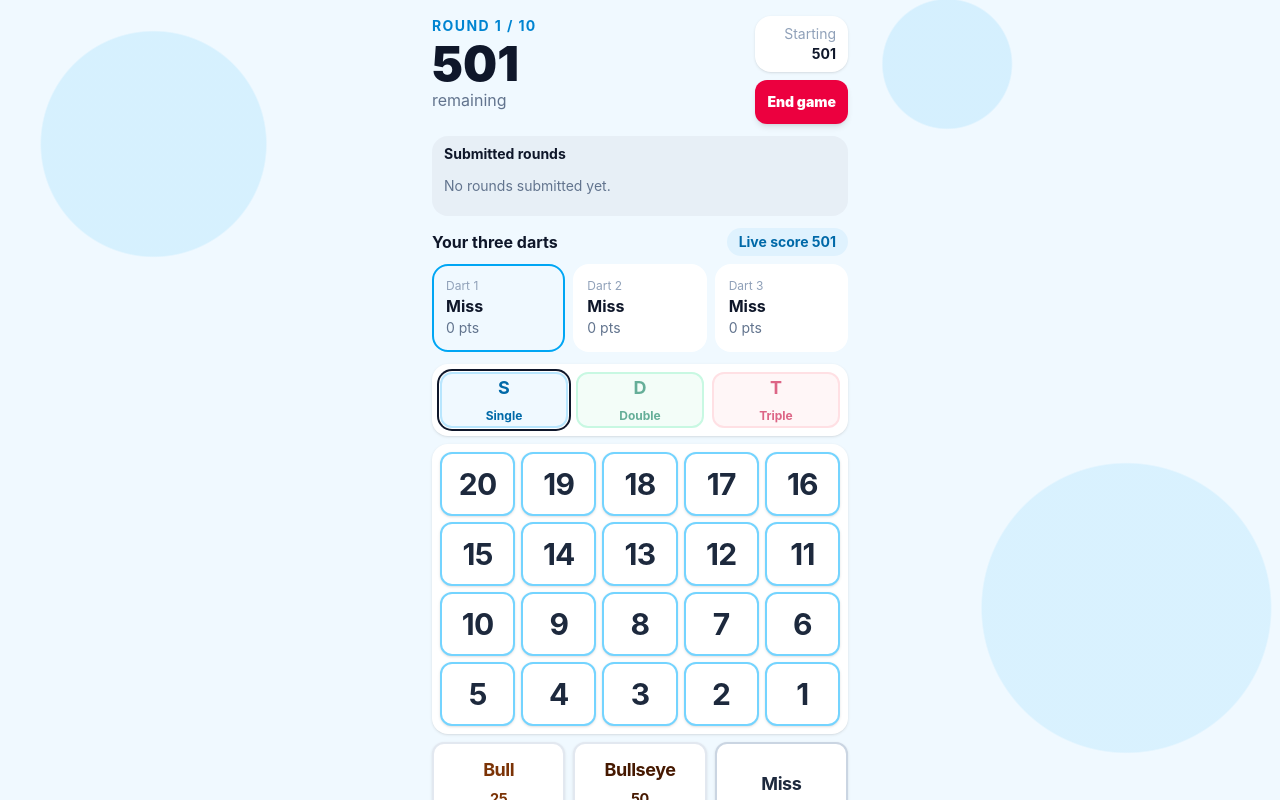
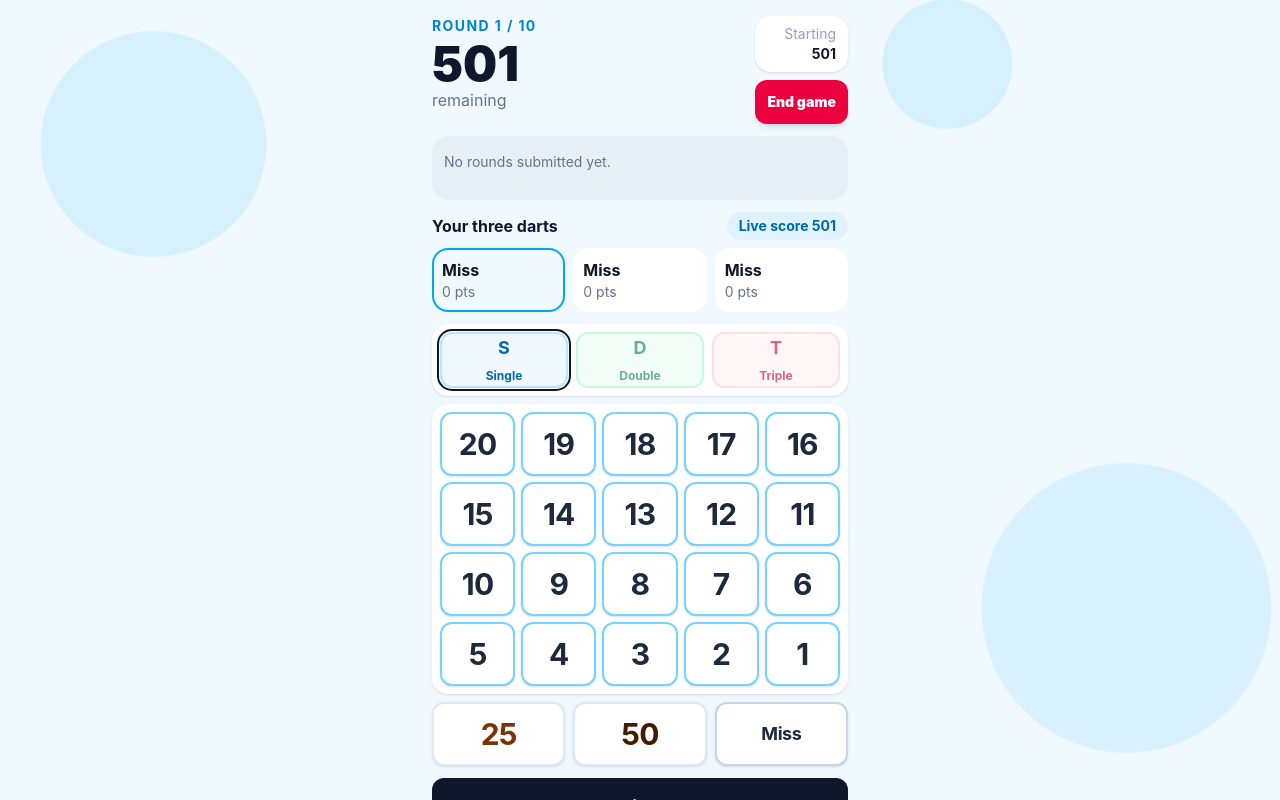
Before and after one commit to netxph/trix, a React (Vite) app: page / in a window 1280 px wide. Both pictures are taken after a click on the button "Start run". Built offline with nearby package versions, Linux system fonts and the light colour scheme.

Commit message:
layout adjustments

```diff
--- a/src/App.tsx
+++ b/src/App.tsx
@@ -25,7 +25,7 @@ function DartPicker({ onPick }: { onPick: (dart: Dart) => void }) {
     <div className="mt-2 rounded-2xl bg-white p-2 shadow-sm">
       <div className="grid grid-cols-5 gap-1.5">{boardNumbers.map(value => <button key={value} aria-label={`${multiplierName} ${value}`} className={`min-h-16 rounded-xl border-2 bg-white px-1 font-sans text-3xl font-bold tracking-tight text-slate-800 shadow-sm active:scale-95 ${multiplier === 1 ? 'border-sky-300' : multiplier === 2 ? 'border-emerald-300' : 'border-rose-300'}`} onClick={() => onPick(numberDart(value, multiplier))}>{value}</button>)}</div>
     </div>
-    <div className="mt-2 grid grid-cols-3 gap-2"><button className={`${button} min-h-16 border-2 border-amber-300 bg-amber-50 text-lg font-bold tracking-tight text-amber-900`} onClick={() => onPick(bullDart(false))}>Bull<br /><small>25</small></button><button className={`${button} min-h-16 border-2 border-amber-300 bg-amber-100 text-lg font-bold tracking-tight text-amber-950`} onClick={() => onPick(bullDart(true))}>Bullseye<br /><small>50</small></button><button className={`${button} min-h-16 border-2 border-slate-300 bg-slate-100 text-lg font-bold tracking-tight text-slate-800`} onClick={() => onPick(miss())}>Miss</button></div>
+    <div className="mt-2 grid grid-cols-3 gap-2"><button className={`${button} min-h-16 border-2 border-amber-300 bg-amber-50 text-3xl font-bold tracking-tight text-amber-900`} onClick={() => onPick(bullDart(false))}>25</button><button className={`${button} min-h-16 border-2 border-amber-300 bg-amber-100 text-3xl font-bold tracking-tight text-amber-950`} onClick={() => onPick(bullDart(true))}>50</button><button className={`${button} min-h-16 border-2 border-slate-300 bg-slate-100 text-lg font-bold tracking-tight text-slate-800`} onClick={() => onPick(miss())}>Miss</button></div>
   </div>
 }
 
@@ -37,14 +37,14 @@ function Play({ run, onChange, onEnd }: { run: Run; onChange: (run: Run) => void
   const submit = () => { const result = submitRound(game, draft); onChange({ ...run, currentGame: result.game }); setDraft([miss(), miss(), miss()]); setSelected(0) }
   return <main className="mx-auto flex h-dvh max-w-md flex-col overflow-y-auto px-4 pb-3 pt-4">
     <header className="flex shrink-0 items-start justify-between"><div><p className="text-sm font-bold uppercase tracking-widest text-sky-600">Round {game.rounds.length + 1} / {game.roundLimit}</p><h1 className="mt-1 text-5xl font-black">{game.remaining}</h1><p className="text-slate-500">remaining</p></div><div className="text-right"><div className="rounded-2xl bg-white px-3 py-2 text-sm shadow-sm"><span className="block text-slate-400">Starting</span><b>{game.startingScore}</b></div><button className="mt-2 min-h-11 w-full rounded-xl bg-rose-600 px-3 py-2 text-sm font-black text-white shadow-md active:scale-95" onClick={() => setConfirmEnd(true)}>End game</button></div></header>
-    <section className="mt-3 flex min-h-20 flex-1 flex-col overflow-hidden rounded-2xl bg-slate-200/60 p-2">
-      <h2 className="mb-1 px-1 text-sm font-bold">Submitted rounds</h2>
+    <section className="mt-3 flex min-h-16 flex-1 flex-col overflow-hidden rounded-2xl bg-slate-200/60 p-2">
+
       <div className="min-h-0 flex-1 space-y-1.5 overflow-y-auto overscroll-contain pr-1">
         {game.rounds.length === 0 && <p className="px-1 py-2 text-sm text-slate-500">No rounds submitted yet.</p>}
         {[...game.rounds].reverse().map(round => <div className="flex items-center justify-between rounded-lg bg-white px-2.5 py-2 shadow-sm" key={round.number}><div><b className="text-sm">Round {round.number}</b><p className="text-xs text-slate-500">{round.darts.map(dartLabel).join(' · ')}</p></div><span className={round.busted ? 'text-sm font-bold text-rose-500' : 'text-sm font-bold text-sky-700'}>{round.busted ? 'Bust · 0' : `−${round.scored}`}</span></div>)}
       </div>
     </section>
-    <section className="mt-3 shrink-0"><div className="mb-2 flex items-center justify-between"><h2 className="font-bold">Your three darts</h2><span className="rounded-full bg-sky-100 px-3 py-1 text-sm font-bold text-sky-700">Live score {liveScore}</span></div><div className="grid grid-cols-3 gap-2">{draft.map((dart, index) => <button key={index} className={`rounded-2xl border-2 p-3 text-left ${selected === index ? 'border-sky-500 bg-sky-50' : 'border-transparent bg-white'}`} onClick={() => setSelected(index)}><span className="block text-xs text-slate-400">Dart {index + 1}</span><b>{dartLabel(dart)}</b><span className="block text-sm text-slate-500">{dart.score} pts</span></button>)}</div></section>
+    <section className="mt-3 shrink-0"><div className="mb-2 flex items-center justify-between"><h2 className="font-bold">Your three darts</h2><span className="rounded-full bg-sky-100 px-3 py-1 text-sm font-bold text-sky-700">Live score {liveScore}</span></div><div className="grid grid-cols-3 gap-2">{draft.map((dart, index) => <button key={index} aria-label={`Dart ${index + 1} ${dartLabel(dart)}`} className={`rounded-2xl border-2 p-2 text-left ${selected === index ? 'border-sky-500 bg-sky-50' : 'border-transparent bg-white'}`} onClick={() => setSelected(index)}><b>{dartLabel(dart)}</b><span className="block text-sm text-slate-500">{dart.score} pts</span></button>)}</div></section>
     <section className="mt-3 shrink-0"><DartPicker onPick={pick} /></section>
     <button className="mt-3 w-full shrink-0 rounded-xl bg-slate-900 px-4 py-4 font-black text-white" onClick={submit}>Submit round</button>
     {confirmEnd && <div className="fixed inset-0 z-10 flex items-center justify-center bg-slate-950/50 px-5" role="presentation"><div className="w-full max-w-sm rounded-2xl bg-white p-5 shadow-2xl" role="dialog" aria-modal="true" aria-labelledby="end-game-title"><h2 id="end-game-title" className="text-xl font-black">End this game?</h2><p className="mt-2 text-slate-600">This game will count as a loss.</p><div className="mt-5 grid grid-cols-2 gap-2"><button className="rounded-xl border border-slate-200 px-4 py-3 font-bold" onClick={() => setConfirmEnd(false)}>Cancel</button><button aria-label="Confirm end game" className="rounded-xl bg-rose-600 px-4 py-3 font-black text-white" onClick={() => { setConfirmEnd(false); onEnd() }}>End game</button></div></div></div>}
```
